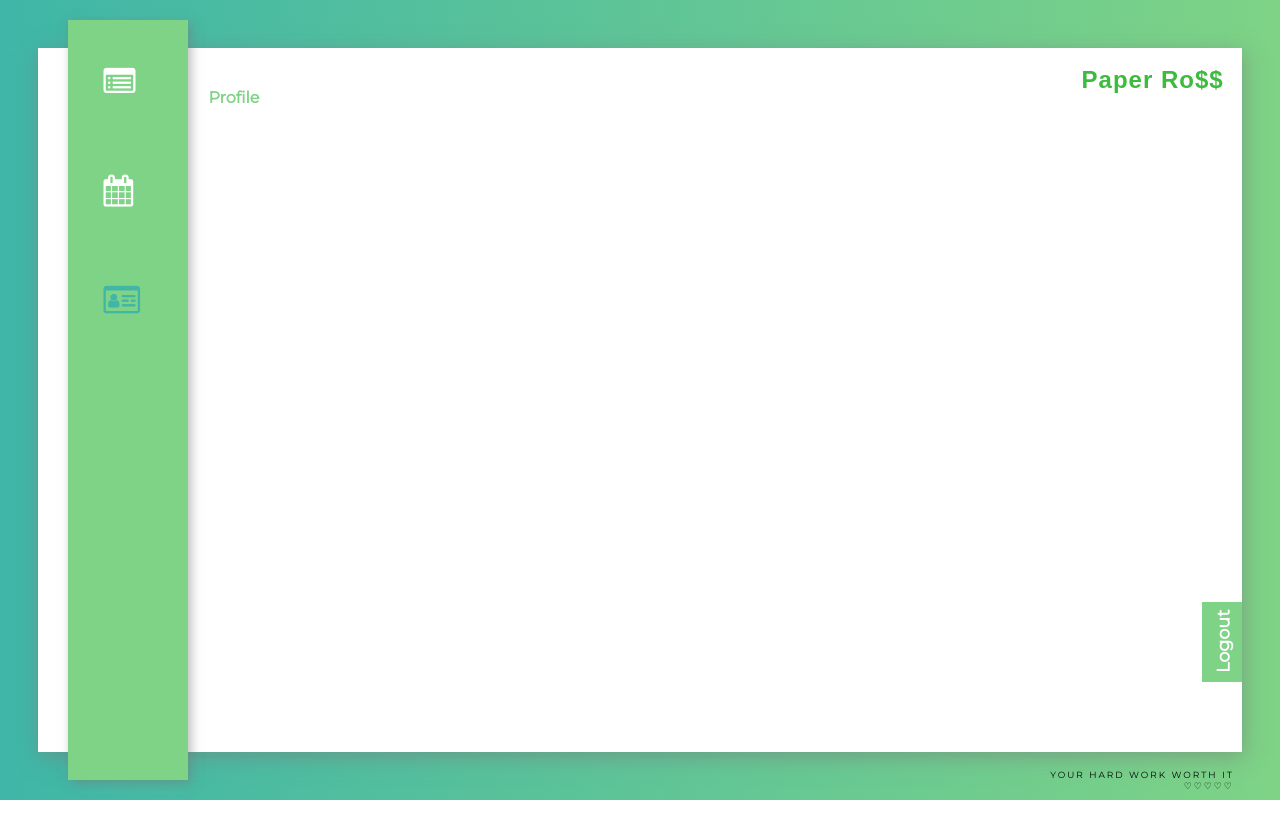
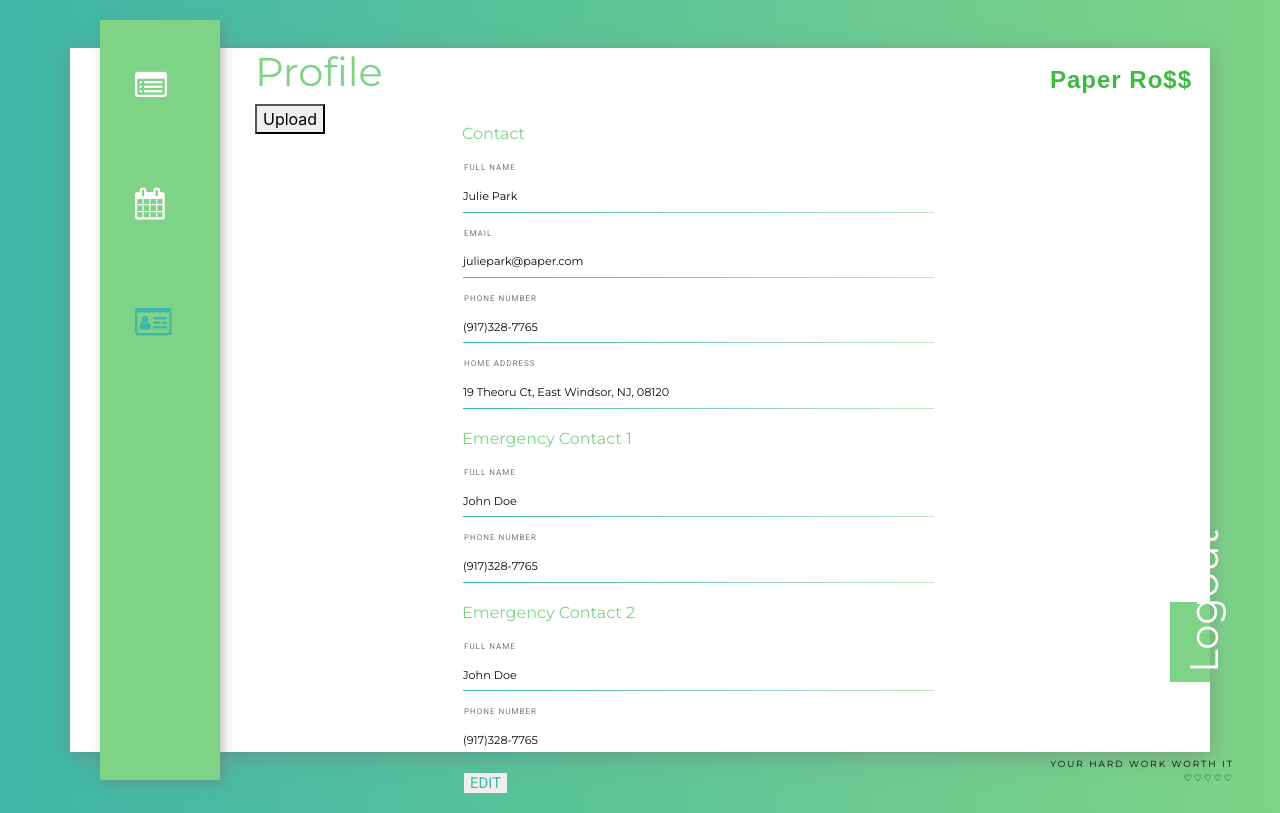
Before and after one commit to paperRoll/paper-roll-frontend, a React (Create React App) app: page /profile in a window 1280 px wide. Built offline with nearby package versions, Linux system fonts and the light colour scheme.

Commit message:
profile front end part finished

```diff
--- a/package.json
+++ b/package.json
@@ -6,8 +6,10 @@
     "@testing-library/jest-dom": "^4.2.4",
     "@testing-library/react": "^9.5.0",
     "@testing-library/user-event": "^7.2.1",
+    "bootstrap": "^4.4.1",
     "font-awesome": "^4.7.0",
     "react": "^16.13.1",
+    "react-bootstrap": "^1.0.0",
     "react-dom": "^16.13.1",
     "react-router-dom": "^5.1.2",
     "react-scripts": "3.4.1"
--- a/src/App.css
+++ b/src/App.css
@@ -94,7 +94,7 @@ nav a:first-child {
 
 .timesheet,
 .summary,
-.subscription {
+.profile {
   transition: opacity 0.5s ease-in;
   position: absolute;
   width: 70%;
--- /dev/null
+++ b/src/containers/Profile/Avatar/Avatar.js
@@ -0,0 +1,15 @@
+import React, { Component } from 'react';
+import 'bootstrap/dist/css/bootstrap.min.css';
+
+class Avatar extends Component {
+
+    render() {
+        return (
+           <div class="col-md-3">
+              <button>Upload</button>
+           </div>
+        )
+    }
+}
+
+export default Avatar;
--- /dev/null
+++ b/src/containers/Profile/Info/Info.css
@@ -0,0 +1,54 @@
+.profile-content {
+    height: 100%;
+    width: 100%;
+  }
+  .profile-content h1 {
+    font-family: "Montserrat", sans-serif;
+    color: #7ed386;
+    font-size: 1em;
+    margin-top: 20px;
+    margin-bottom: 20px;
+  }
+  .profile-content h2 {
+    color: #777777;
+    font-family: "Roboto", sans-serif;
+    width: 80%;
+    text-transform: uppercase;
+    font-size: 8px;
+    letter-spacing: 1px;
+    margin-left: 2px;
+  }
+
+  .profile-pic {
+    flex: 1;
+    height: 100%;
+    width: 100%;
+  }
+  .profile-content input {
+    border-width: 2px;
+    border-style: solid;
+    /* border-image: linear-gradient(to right, #3fb6a8, rgba(126, 211, 134, 0.5)) 1 0%; */
+    /* border-top: 0; */
+    width: 80%;
+    font-family: "Montserrat", sans-serif;
+    font-size: 0.7em;
+    padding: 7px 0;
+    color: #070707;
+  }
+
+  ::placeholder {
+    font-style: oblique;
+  }
+
+  .profile-btn {
+    float: left;
+    font-family: "Roboto", sans-serif;
+    text-transform: uppercase;
+    font-size: 15px;
+    border: none;
+    color: #3fb6a8;
+  }
+
+input.space {
+    line-height: 2.2;
+  }
--- /dev/null
+++ b/src/containers/Profile/Info/Info.js
@@ -0,0 +1,97 @@
+import React, { Component } from 'react';
+import 'bootstrap/dist/css/bootstrap.min.css';
+import './Info.css';
+
+class Info extends Component {
+    state = {
+        email: "juliepark@paper.com",
+        phoneNumber: "(917)328-7765",
+        address: "19 Theoru Ct, East Windsor, NJ, 08120",
+        emergencyContactName1: "John Doe",
+        emergencyContactPhone1: "(917)328-7765",
+        emergencyContactName2: "John Doe",
+        emergencyContactPhone2: "(917)328-7765",
+        isInEditMode: false
+    }
+
+    changeEditMode = () => {
+        this.setState({
+            isInEditMode: !this.state.isInEditMode
+        })
+    }
+
+    renderDefaultView = () => {
+        return (
+            <div class="col-md-9">
+                <div className="profile-content">
+                     <h1>Contact</h1>
+                     <h2>Full Name</h2>
+                     <p>Julie Park</p>
+
+                    <h2>Email</h2>
+                    <p>{this.state.email}</p>
+                    <h2>Phone Number</h2>
+                    <p>{this.state.phoneNumber}</p>
+                    <h2>Home Address</h2>
+                    <p>{this.state.address}</p>
+
+                    <h1>Emergency Contact 1</h1>
+                    <h2>Full Name</h2>
+                    <p>{this.state.emergencyContactName1}</p>
+                    <h2>Phone Number</h2>
+                    <p>{this.state.emergencyContactPhone1}</p>
+
+                    <h1>Emergency Contact 2</h1>
+                    <h2>Full Name</h2>
+                    <p>{this.state.emergencyContactName2}</p>
+                    <h2>Phone Number</h2>
+                    <p>{this.state.emergencyContactPhone2}</p>
+
+                    <h2><button class="profile-btn" onClick={this.changeEditMode}>Edit</button></h2>
+                 </div>
+            </div>
+        )
+    }
+
+    renderEditView =() => {
+        return (
+            <div class="col-md-9">
+                <div class="profile-content">
+                     <h1>Contact</h1>
+                     <h2>Full Name</h2>
+                     <p>Julie Park</p>
+
+                    <h2>Email</h2>
+                    <input class="space" type="text" placeholder={this.state.email} />
+                    <h2>Phone Number</h2>
+                    <input class="space" type="text" placeholder={this.state.phoneNumber} />
+                    <h2>Home Address</h2>
+                    <input class="space" type="text" placeholder={this.state.address} />
+
+                    <h1>Emergency Contact 1</h1>
+                    <h2>Full Name</h2>
+                    <input class="space" type="text" placeholder={this.state.emergencyContactName1} />
+                    <h2>Phone Number</h2>
+                    <input class="space" type="text" placeholder={this.state.emergencyContactPhone1} />
+
+                    <h1>Emergency Contact 2</h1>
+                    <h2>Full Name</h2>
+                    <input class="space" type="text" placeholder={this.state.emergencyContactName2} />
+                    <h2>Phone Number</h2>
+                    <input class="space" type="text" placeholder={this.state.emergencyContactPhone2} />
+
+                    <h2><button class="profile-btn" onClick={this.changeEditMode}>Save</button></h2>
+
+                </div>
+            </div>
+        )
+    }
+
+    render() {
+        return (
+            this.state.isInEditMode ? this.renderEditView() : this.renderDefaultView()
+        )
+    }
+}
+
+export default Info;
--- /dev/null
+++ b/src/containers/Profile/Profile.css
@@ -0,0 +1,54 @@
+.profile-content {
+    margin-left: 300px;
+    flex: 1;
+    height: 100%;
+    width: 100%;
+  }
+  .profile-content h1 {
+    font-family: "Montserrat", sans-serif;
+    color: #7ed386;
+    font-size: 1em;
+    margin-top: 20px;
+    margin-bottom: 20px;
+  }
+  .profile-content h2 {
+    font-family: "Montserrat", sans-serif;
+    color: #7ed386;
+    font-size: 1em;
+    /* margin-top: 40px;
+    margin-bottom: 35px; */
+  }
+
+  .profile-pic {
+    flex: 1;
+    height: 100%;
+    width: 100%;
+  }
+  input {
+    border-width: 2px;
+    border-style: solid;
+    border-image: linear-gradient(to right, #3fb6a8, rgba(126, 211, 134, 0.5)) 1 0%;
+    border-top: 0;
+    width: 80%;
+    font-family: "Montserrat", sans-serif;
+    font-size: 0.7em;
+    padding: 7px 0;
+    color: #070707;
+  }
+
+  ::placeholder {
+    font-style: oblique;
+  }
+
+  .profile-btn {
+    float: left;
+    font-family: "Roboto", sans-serif;
+    text-transform: uppercase;
+    font-size: 15px;
+    border: none;
+    color: #3fb6a8;
+  }
+
+input.space {
+    line-height: 2.7;
+  }
--- a/src/containers/Profile/Profile.js
+++ b/src/containers/Profile/Profile.js
@@ -1,9 +1,21 @@
 import React, { Component } from 'react';
+import 'bootstrap/dist/css/bootstrap.min.css';
+import Info from './Info/Info';
+import Avatar from './Avatar/Avatar';
 
 class Profile extends Component {
+
     render() {
         return (
-            <h1>Profile</h1>
+           <div class="profile">
+               <h1>Profile</h1>
+               <div class="row">
+                <Avatar />
+                <Info />
+               </div>
+
+
+           </div>
         )
     }
 }
```
Also changed, not shown: src/containers/Profile/iusa_400x400.71987325_s50m.jpg (added), 1 other file (tests, documents, lock files or other folders).
